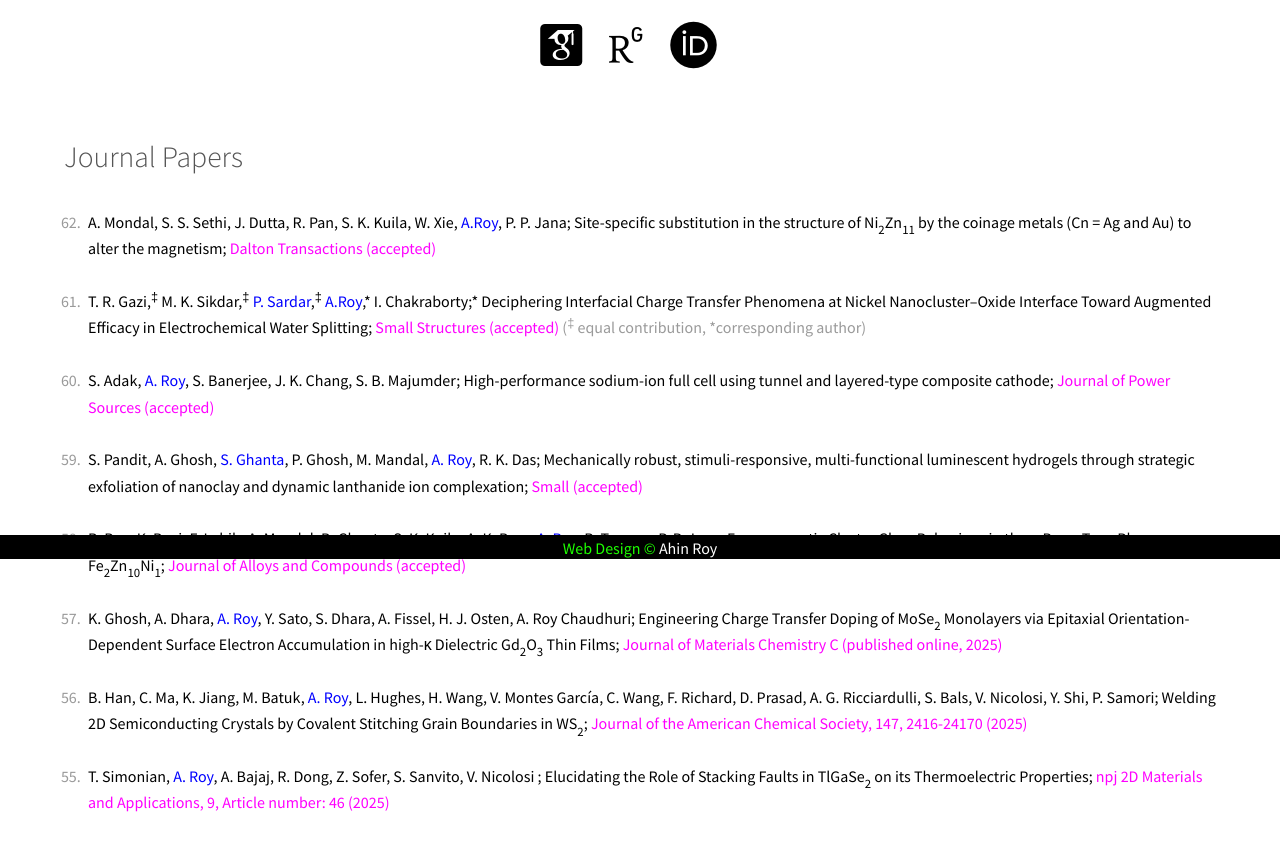
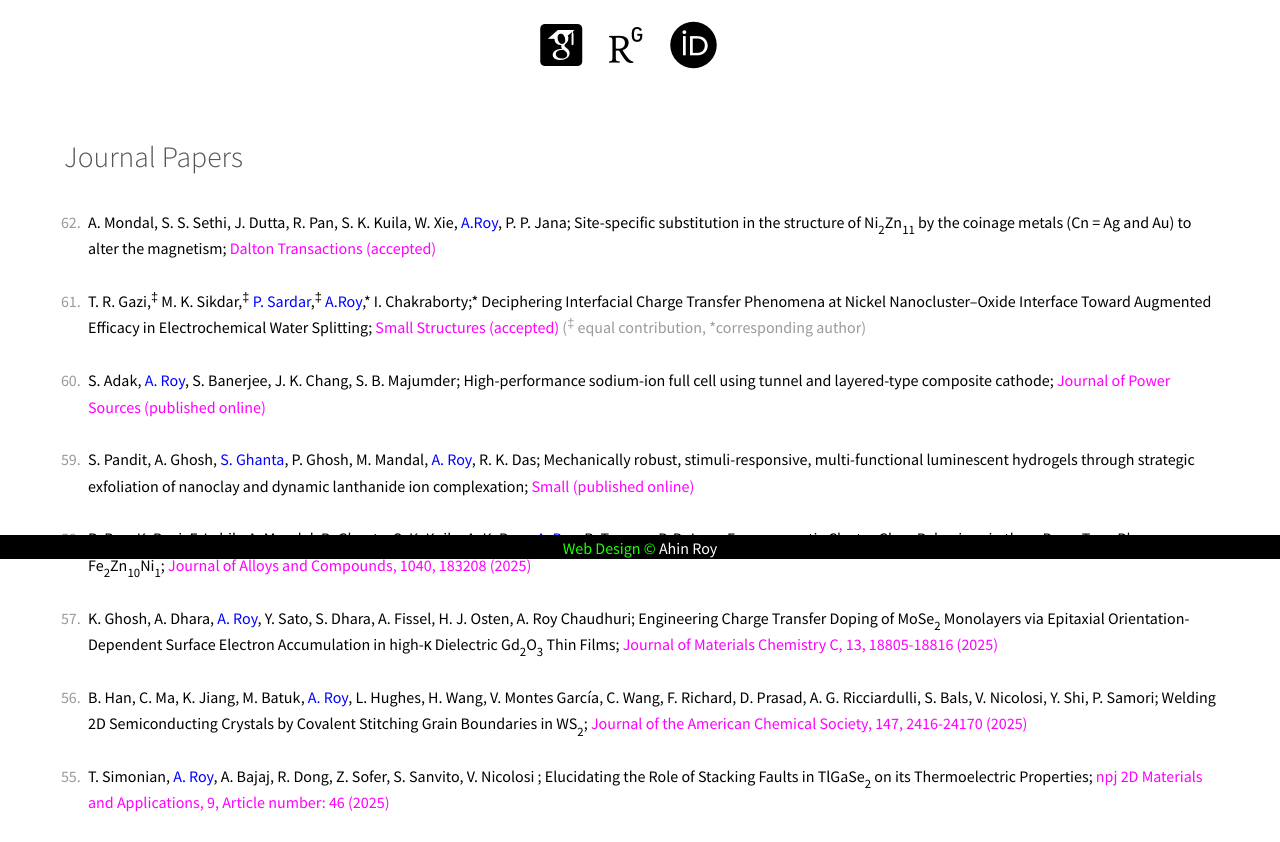
Before and after one commit to ahinroy/ahinroy.github.io, a plain HTML site: page Publications.html in a window 1280 px wide. Shown: the part 241-1083 px from the top of the page. Drawn offline with Linux system fonts and the light colour scheme; files whose address does not match are found by name.

Commit message:
pub-page_update

```diff
--- a/Publications.html
+++ b/Publications.html
@@ -65,28 +65,28 @@
 					<li>
 					<span style="color: black">S. Adak, <span style="color: blue">A. Roy</span>, S. Banerjee, J. K. Chang, S. B. Majumder;
 					High-performance sodium-ion full cell using tunnel and layered-type composite cathode; </span>
-					<a href="https://doi.org/XXX" style="color:magenta; text-decoration:none">Journal of Power Sources (accepted)</a>
+					<a href="https://doi.org/10.1016/j.jpowsour.2025.238413" style="color:magenta; text-decoration:none">Journal of Power Sources (published online)</a>
 					</li>
 					<br>
 
 					<li>
 					<span style="color: black">S. Pandit, A. Ghosh, <span style="color: blue">S. Ghanta</span>, P. Ghosh, M. Mandal, <span style="color: blue">A. Roy</span>, R. K. Das;
 					Mechanically robust, stimuli-responsive, multi-functional luminescent hydrogels through strategic exfoliation of nanoclay and dynamic lanthanide ion complexation;</span>
-					<a href="https://doi.org/XXX" style="color:magenta; text-decoration:none">Small (accepted)</a>
+					<a href="https://doi.org/10.1002/smll.202506607" style="color:magenta; text-decoration:none">Small (published online)</a>
 					</li>
 					<br>
 
 					<li>
 					<span style="color: black">R. Pan, K. Buxi, F. Labib, A. Mondal, B. Ghanta, S. K.  Kuila, A. K.  Bera, <span style="color: blue">A. Roy</span>, R. Tamura, P. P. Jana;
 					Ferromagnetic Cluster Glass Behaviour in the &#x3B3-Brass Type Phase- Fe<sub>2</sub>Zn<sub>10</sub>Ni<sub>1</sub>;</span>
-					<a href="https://doi.org/10.1016/j.jallcom.2025.183208" style="color:magenta; text-decoration:none">Journal of Alloys and Compounds (accepted)</a>
+					<a href="https://doi.org/10.1016/j.jallcom.2025.183208" style="color:magenta; text-decoration:none">Journal of Alloys and Compounds, 1040, 183208 (2025)</a>
 					</li>
 					<br>
 
 					<li>
 					<span style="color: black">K. Ghosh, A. Dhara, <span style="color: blue">A. Roy</span>, Y. Sato, S. Dhara, A. Fissel, H. J. Osten, A. Roy Chaudhuri;
 					Engineering Charge Transfer Doping of MoSe<sub>2</sub> Monolayers via Epitaxial Orientation-Dependent Surface Electron Accumulation in high-&kappa; Dielectric Gd<sub>2</sub>O<sub>3</sub> Thin Films;</span>
-					<a href="https://doi.org/10.1039/D5TC01580D" style="color:magenta; text-decoration:none">Journal of Materials Chemistry C (published online, 2025)</a>
+					<a href="https://doi.org/10.1039/D5TC01580D" style="color:magenta; text-decoration:none">Journal of Materials Chemistry C, 13, 18805-18816 (2025)</a>
 					</li>
 					<br>
 
```
